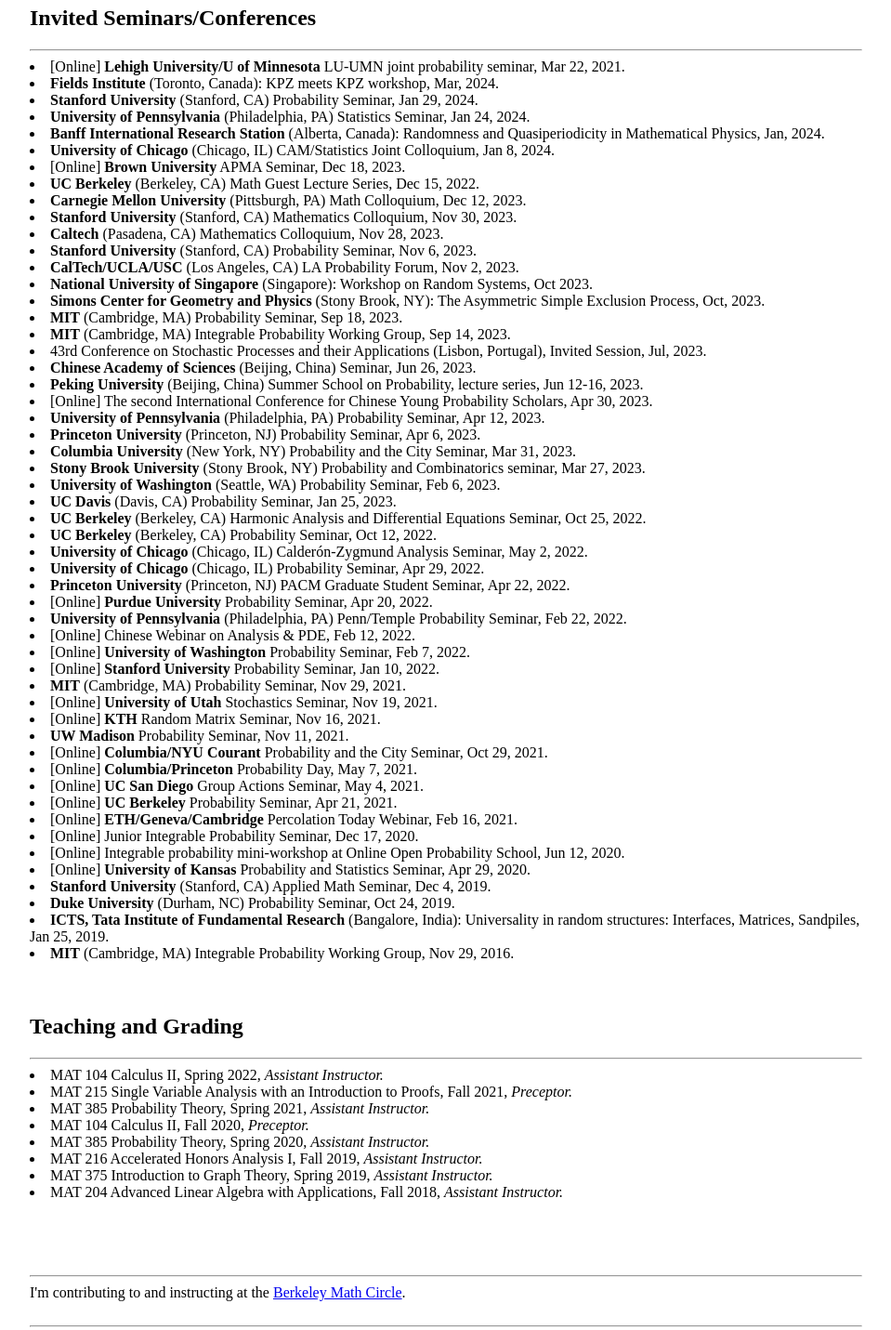
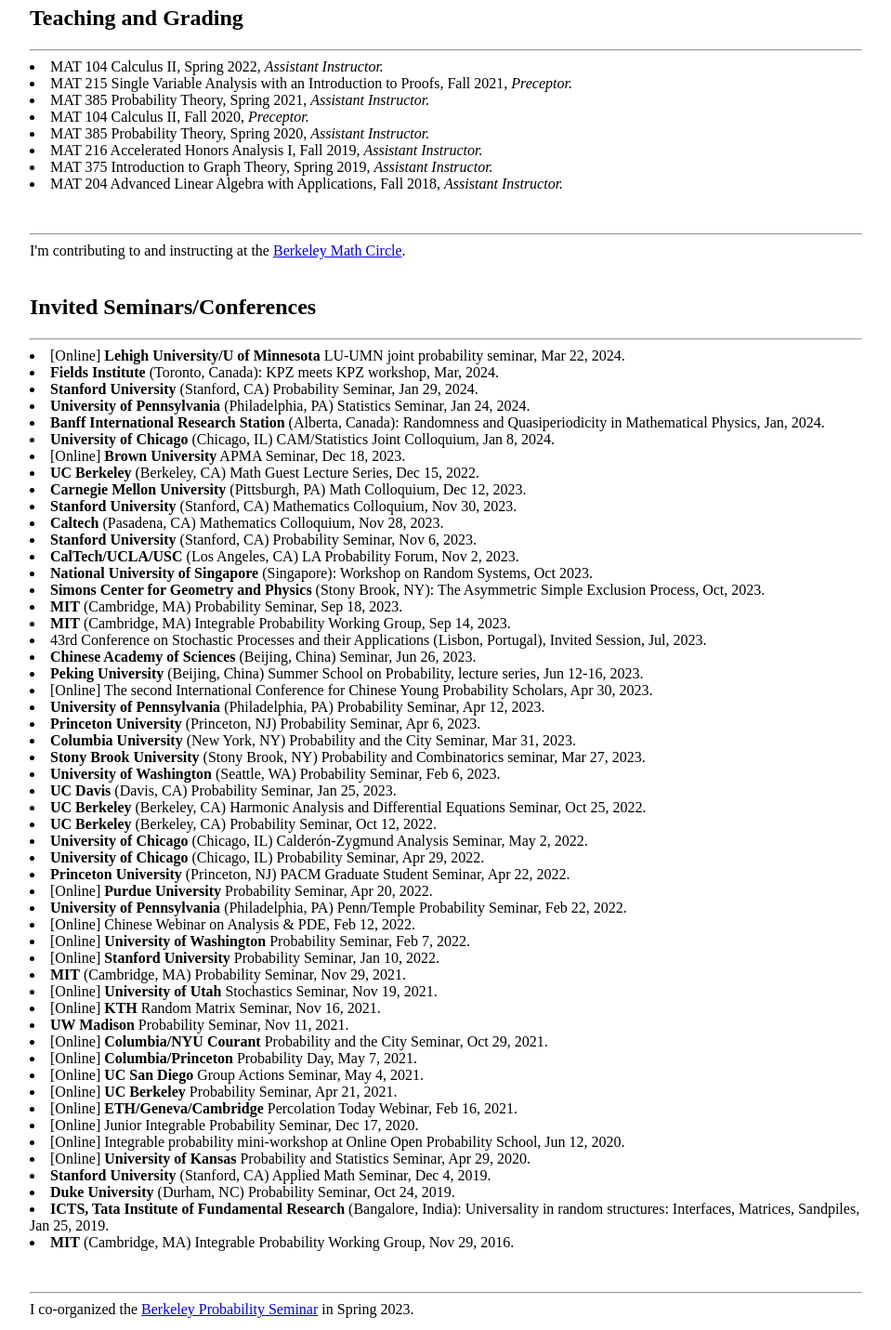
Before and after one commit to lingfuzPU/lingfuzPU.github.io, a plain HTML site: page index.html in a window 1280 px wide. Shown: the part 2740-4171 px from the top of the page at 93% size, without its empty margins (160-1119 px from the left). Drawn offline with nearby package versions, Linux system fonts and the light colour scheme.

Commit message:
Update index.html

```diff
--- a/index.html
+++ b/index.html
@@ -518,9 +518,29 @@
 <br>
 <br>
 
+
+<H2>Teaching and Grading</H2>
+<hr>
+<li>MAT 104 Calculus II, Spring 2022, <i>Assistant Instructor.</i></li>
+<li>MAT 215 Single Variable Analysis with an Introduction to Proofs, Fall 2021, <i>Preceptor.</i></li>
+<li>MAT 385 Probability Theory, Spring 2021, <i>Assistant Instructor.</i></li>
+<li>MAT 104 Calculus II, Fall 2020, <i>Preceptor.</i></li>
+<li>MAT 385 Probability Theory, Spring 2020, <i>Assistant Instructor.</i></li>
+<li>MAT 216 Accelerated Honors Analysis I, Fall 2019, <i>Assistant Instructor.</i></li>
+<li>MAT 375 Introduction to Graph Theory, Spring 2019, <i>Assistant Instructor.</i></li>
+<li>MAT 204 Advanced Linear Algebra with Applications, Fall 2018, <i>Assistant Instructor.</i></li>
+
+<br>
+<br>
+
+<hr>
+I'm contributing to and instructing at the <a href="https://mathcircle.berkeley.edu/">Berkeley Math Circle</a>.
+<br>
+<br>
+
 <H2>Invited Seminars/Conferences</H2>
 <hr>
-<li>[Online] <b>Lehigh University/U of Minnesota</b> LU-UMN joint probability seminar, Mar 22, 2021.</li>
+<li>[Online] <b>Lehigh University/U of Minnesota</b> LU-UMN joint probability seminar, Mar 22, 2024.</li>
 <li><b>Fields Institute</b> (Toronto, Canada): KPZ meets KPZ workshop, Mar, 2024.</li>
 <li><b>Stanford University</b> (Stanford, CA) Probability Seminar, Jan 29, 2024.</li>
 <li><b>University of Pennsylvania</b> (Philadelphia, PA) Statistics Seminar, Jan 24, 2024.</li>
@@ -577,36 +597,13 @@
 <br>
 <br>
 
-
-<H2>Teaching and Grading</H2>
 <hr>
-<li>MAT 104 Calculus II, Spring 2022, <i>Assistant Instructor.</i></li>
-<li>MAT 215 Single Variable Analysis with an Introduction to Proofs, Fall 2021, <i>Preceptor.</i></li>
-<li>MAT 385 Probability Theory, Spring 2021, <i>Assistant Instructor.</i></li>
-<li>MAT 104 Calculus II, Fall 2020, <i>Preceptor.</i></li>
-<li>MAT 385 Probability Theory, Spring 2020, <i>Assistant Instructor.</i></li>
-<li>MAT 216 Accelerated Honors Analysis I, Fall 2019, <i>Assistant Instructor.</i></li>
-<li>MAT 375 Introduction to Graph Theory, Spring 2019, <i>Assistant Instructor.</i></li>
-<li>MAT 204 Advanced Linear Algebra with Applications, Fall 2018, <i>Assistant Instructor.</i></li>
-
-<br>
-<br>
-<br>
-<br>
-
-<hr>
-I'm contributing to and instructing at the <a href="https://mathcircle.berkeley.edu/">Berkeley Math Circle</a>.
-<br>
-<br>
-
-<hr>
-I'm co-organizing the <a href="https://statistics.berkeley.edu/research/seminars/probability">Berkeley Probability Seminar</a> in Spring 2023.
+I co-organized the <a href="https://statistics.berkeley.edu/research/seminars/probability">Berkeley Probability Seminar</a> in Spring 2023.
 <br>
 <br>
 
 <hr>
 According to <a href="https://mathscinet.ams.org/mathscinet/freetools/collab-dist?source=1299641&target=189017">Math Sci Net</a>, my Erdős number is 2 (thanks to a paper with <a href="https://diaconis.ckirby.su.domains/">Persi Diaconis</a>).
-<br>
 <br>
 <br>
 
```
